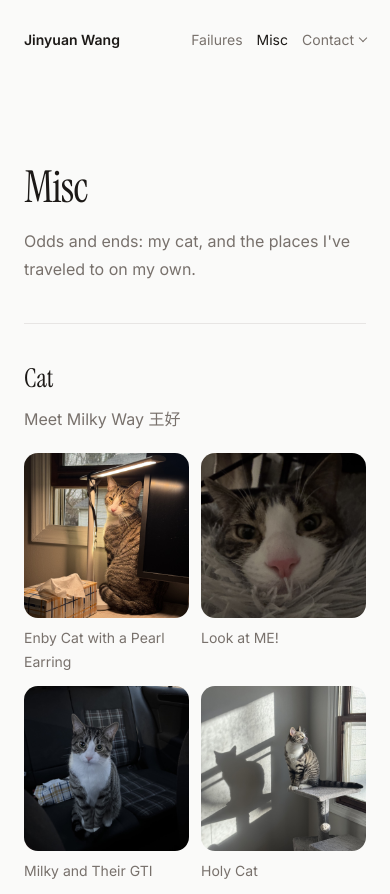
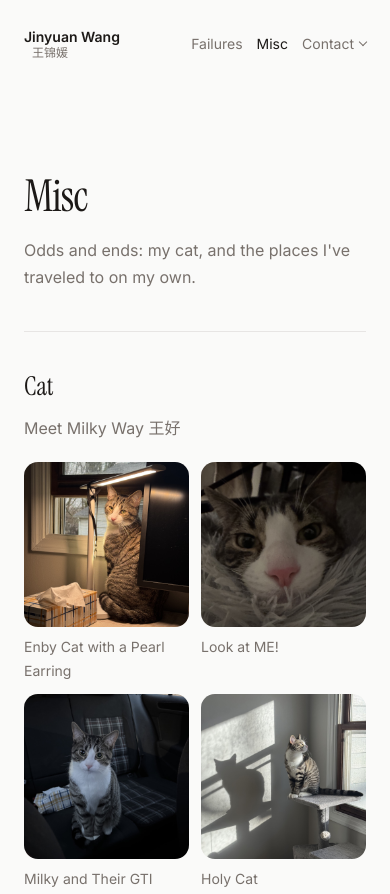
Before and after one commit to jinyuanw27/jinyuanw27.github.io, a plain HTML site: page misc.html in a window 390 px wide. Shown: the top 894 px of the page. Drawn offline with Linux system fonts and the light colour scheme.

Commit message:
Add Chinese name next to the site name, set Chinese names in Kaiti
Co-Authored-By: Claude Opus 5.5 <noreply@anthropic.com>

```diff
--- a/misc.html
+++ b/misc.html
@@ -13,7 +13,7 @@
 <body class="ready">
 <div class="wrap">
   <header class="top">
-    <a class="brand" href="index.html">Jinyuan Wang</a>
+    <a class="brand" href="index.html">Jinyuan Wang<span class="cn">王锦媛</span></a>
     <nav><a href="failures.html">Failures</a><a href="misc.html" aria-current="page">Misc</a><details class="contact"><summary>Contact</summary><div class="menu"><details class="sub"><summary>Email</summary><a href="mailto:wangjiny@iu.edu">wangjiny@iu.edu</a><a href="mailto:jinyuanw27@outlook.com">jinyuanw27@outlook.com</a></details><a href="https://www.linkedin.com/in/jinyuan-wang-0a0b6335b/" target="_blank" rel="noopener">LinkedIn</a><a href="https://openreview.net/profile?id=~Jinyuan_Wang3" target="_blank" rel="noopener">OpenReview</a></div></details></nav>
   </header>
 
@@ -29,7 +29,7 @@
          新照片放进 misc/cats 或 misc/trips，再复制一行 <figure>…</figure> 改文件名即可。 -->
     <div class="mgroup">
       <h2>Cat</h2>
-      <p class="sub">Meet Milky Way 王好</p>
+      <p class="sub">Meet Milky Way <span class="kai">王好</span></p>
       <div class="gallery">
         <figure><div class="pic"><img src="misc/cats/cat-1.jpg" alt="Enby Cat with a Pearl Earring" loading="lazy"></div><figcaption>Enby Cat with a Pearl Earring</figcaption></figure>
         <figure><div class="pic"><img src="misc/cats/cat-2.jpg" alt="Look at ME!" loading="lazy"></div><figcaption>Look at ME!</figcaption></figure>
--- a/style.css
+++ b/style.css
@@ -41,10 +41,18 @@ header.top nav{display:flex;align-items:center;gap:24px}
 .contact .sub a{padding-left:24px;font-size:13px;color:var(--muted)!important}
 .contact .sub a:hover{color:var(--fg)!important}
 @keyframes drop{from{opacity:0;transform:translateY(-4px)}}
-@media (max-width:480px){ header.top nav{gap:14px} }
+@media (max-width:480px){
+  header.top{gap:12px}
+  header.top nav{gap:14px}
+  .brand{line-height:1.25}
+  .brand .cn{display:block;margin-left:0;font-size:12px}   /* 手机上中文名放到英文名下面 */
+}
 header.top nav a{text-decoration:none;color:var(--muted);transition:color .2s}
 header.top nav a:hover,header.top nav a[aria-current="page"]{color:var(--fg)}
 .brand{font-weight:600;text-decoration:none}
+.brand .cn{font-weight:400;color:var(--muted);margin-left:8px}
+/* 中文名用楷体：Mac 上是华文楷体 STKaiti，Windows 上是楷体 KaiTi */
+.brand .cn,.kai{font-family:"STKaiti","Kaiti SC","KaiTi","楷体","BiauKai",serif}
 
 /* 首页：左照片、右介绍 */
 .hero{display:grid;grid-template-columns:240px 1fr;gap:56px;align-items:start;padding:10vh 0 12vh}
```
Also changed, not shown: failures.html (+1 -1 lines), index.html (+1 -1 lines).
